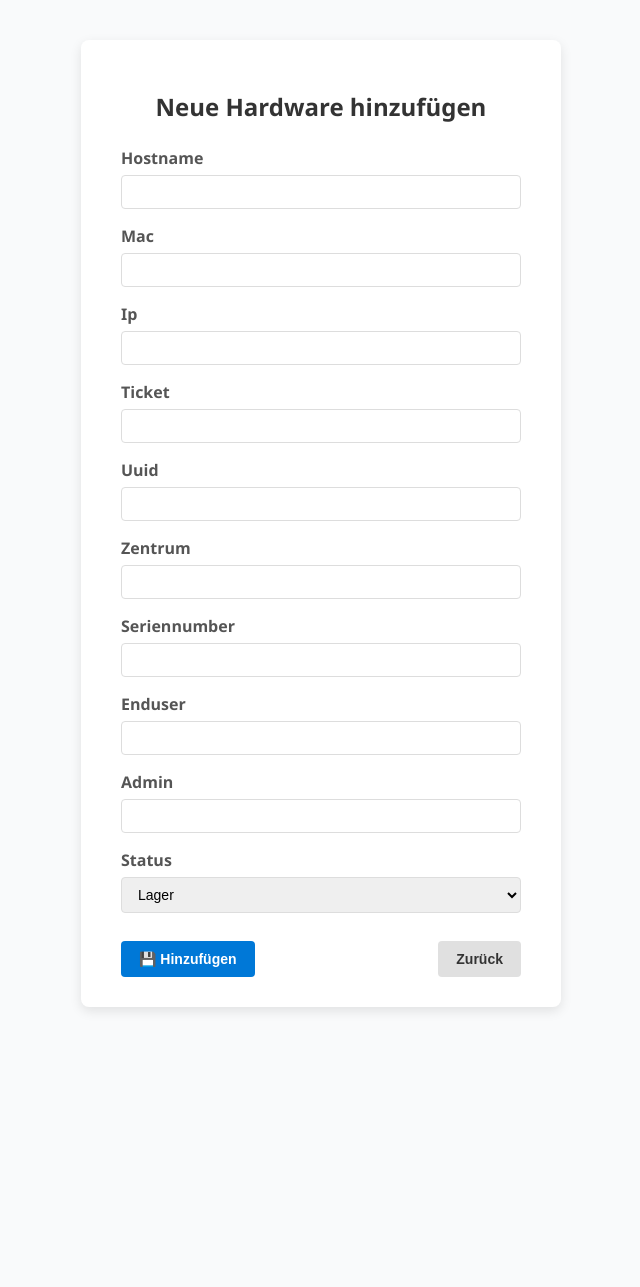
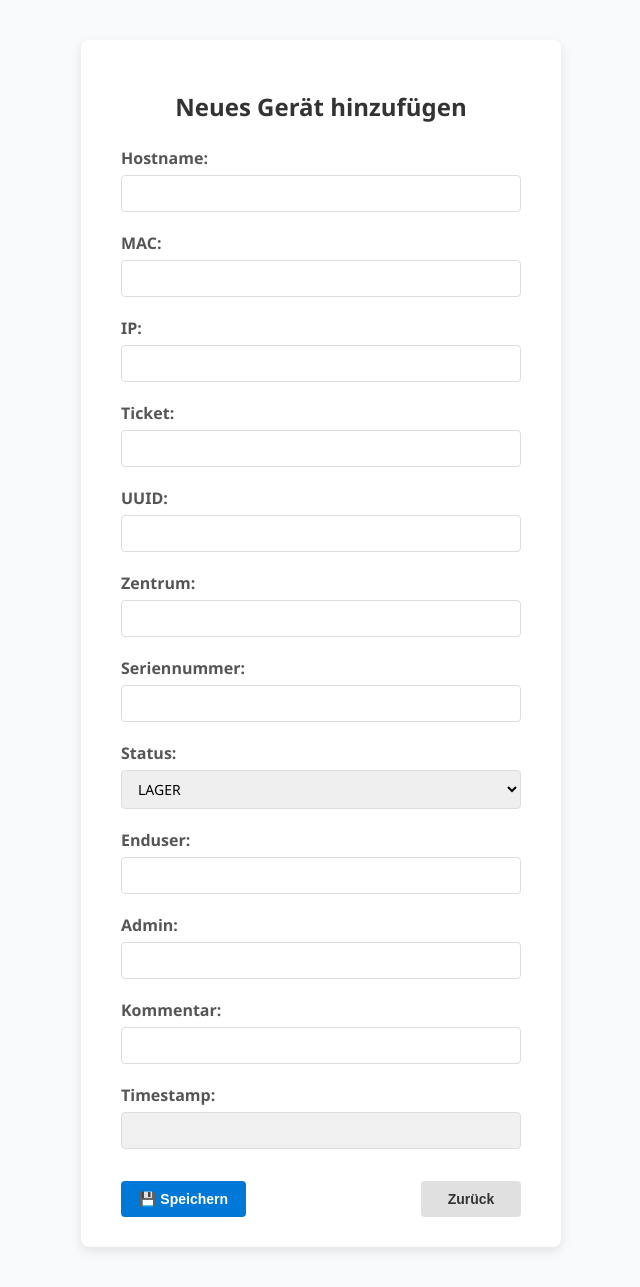
Before and after one commit to natnaelab/inventory-htmx-fastapi, a FastAPI app: page /add in a window 1280 px wide. Shown: the whole page, without its empty margins (319-959 px from the left). Before the commit the page ends 1011 px from the top, so only its background shows below. Run offline with FastAPI, Linux system fonts and the light colour scheme.

Commit message:
überarbeitung 2

```diff
--- a/templates/add_form.html
+++ b/templates/add_form.html
@@ -3,7 +3,7 @@
 <head>
     <meta charset="UTF-8" />
     <meta name="viewport" content="width=device-width, initial-scale=1" />
-    <title>Neue Hardware hinzufügen</title>
+    <title>Neues Gerät hinzufügen</title>
     <style>
         body {
             font-family: 'Segoe UI', Tahoma, Geneva, Verdana, sans-serif;
@@ -28,15 +28,6 @@
             text-align: center;
             font-weight: 600;
         }
-        .error-message {
-            background-color: #ffe6e6;
-            color: #d8000c;
-            border: 1px solid #d8000c;
-            padding: 10px 15px;
-            margin-bottom: 16px;
-            border-radius: 4px;
-            font-weight: 600;
-        }
         form {
             display: flex;
             flex-direction: column;
@@ -49,17 +40,23 @@
         input[type="text"],
         select {
             padding: 8px 12px;
-            margin-bottom: 16px;
+            margin-bottom: 20px;
             border: 1.8px solid #ddd;
             border-radius: 4px;
             font-size: 14px;
             transition: border-color 0.3s;
+            font-family: inherit;
         }
         input[type="text"]:focus,
         select:focus {
             border-color: #0078d7;
             outline: none;
             box-shadow: 0 0 5px rgba(0, 120, 215, 0.5);
+        }
+        input[readonly] {
+            background-color: #f0f0f0;
+            color: #777;
+            cursor: not-allowed;
         }
         .buttons {
             display: flex;
@@ -78,6 +75,8 @@
             cursor: pointer;
             transition: background-color 0.3s;
             user-select: none;
+            min-width: 100px;
+            text-align: center;
         }
         button:hover {
             background-color: #005a9e;
@@ -96,27 +95,50 @@
 </head>
 <body>
     <div class="container">
-        <h2>Neue Hardware hinzufügen</h2>
+        <h2>Neues Gerät hinzufügen</h2>
+        <form method="post" action="/add">
+            <label for="hostname">Hostname:</label>
+            <input id="hostname" type="text" name="hostname" required />
 
-        {% if error %}
-        <div class="error-message">{{ error }}</div>
-        {% endif %}
+            <label for="mac">MAC:</label>
+            <input id="mac" type="text" name="mac" required />
 
-        <form method="post" action="/add">
-            {% for field in ["hostname", "mac", "ip", "ticket", "uuid", "zentrum", "seriennumber", "enduser", "admin"] %}
-                <label for="{{ field }}">{{ field|capitalize }}</label>
-                <input id="{{ field }}" type="text" name="{{ field }}" required autocomplete="off" />
-            {% endfor %}
+            <label for="ip">IP:</label>
+            <input id="ip" type="text" name="ip" required />
 
-            <label for="status">Status</label>
-            <select id="status" name="status" required>
-                <option value="LAGER">Lager</option>
-                <option value="BETANKUNG">im Betankungsprozess</option>
-                <option value="VERSENDET">Versendet</option>
+            <label for="ticket">Ticket:</label>
+            <input id="ticket" type="text" name="ticket" />
+
+            <label for="uuid">UUID:</label>
+            <input id="uuid" type="text" name="uuid" />
+
+            <label for="zentrum">Zentrum:</label>
+            <input id="zentrum" type="text" name="zentrum" />
+
+            <label for="seriennumber">Seriennummer:</label>
+            <input id="seriennumber" type="text" name="seriennumber" />
+
+            <label for="status">Status:</label>
+            <select name="status" id="status" required>
+                {% for status in StatusEnum %}
+                    <option value="{{ status.name }}">{{ status.value }}</option>
+                {% endfor %}
             </select>
 
+            <label for="enduser">Enduser:</label>
+            <input id="enduser" type="text" name="enduser" />
+
+            <label for="admin">Admin:</label>
+            <input id="admin" type="text" name="admin" />
+
+            <label for="kommentar">Kommentar:</label>
+            <input id="kommentar" type="text" name="kommentar" />
+
+            <label for="timestamp">Timestamp:</label>
+            <input id="timestamp" type="text" name="timestamp" value="" readonly />
+
             <div class="buttons">
-                <button type="submit">💾 Hinzufügen</button>
+                <button type="submit">💾 Speichern</button>
                 <a href="/"><button type="button">Zurück</button></a>
             </div>
         </form>
```
Also changed, not shown: templates/edit_form.html (+12 -0 lines), templates/index.html (+3 -8 lines).
